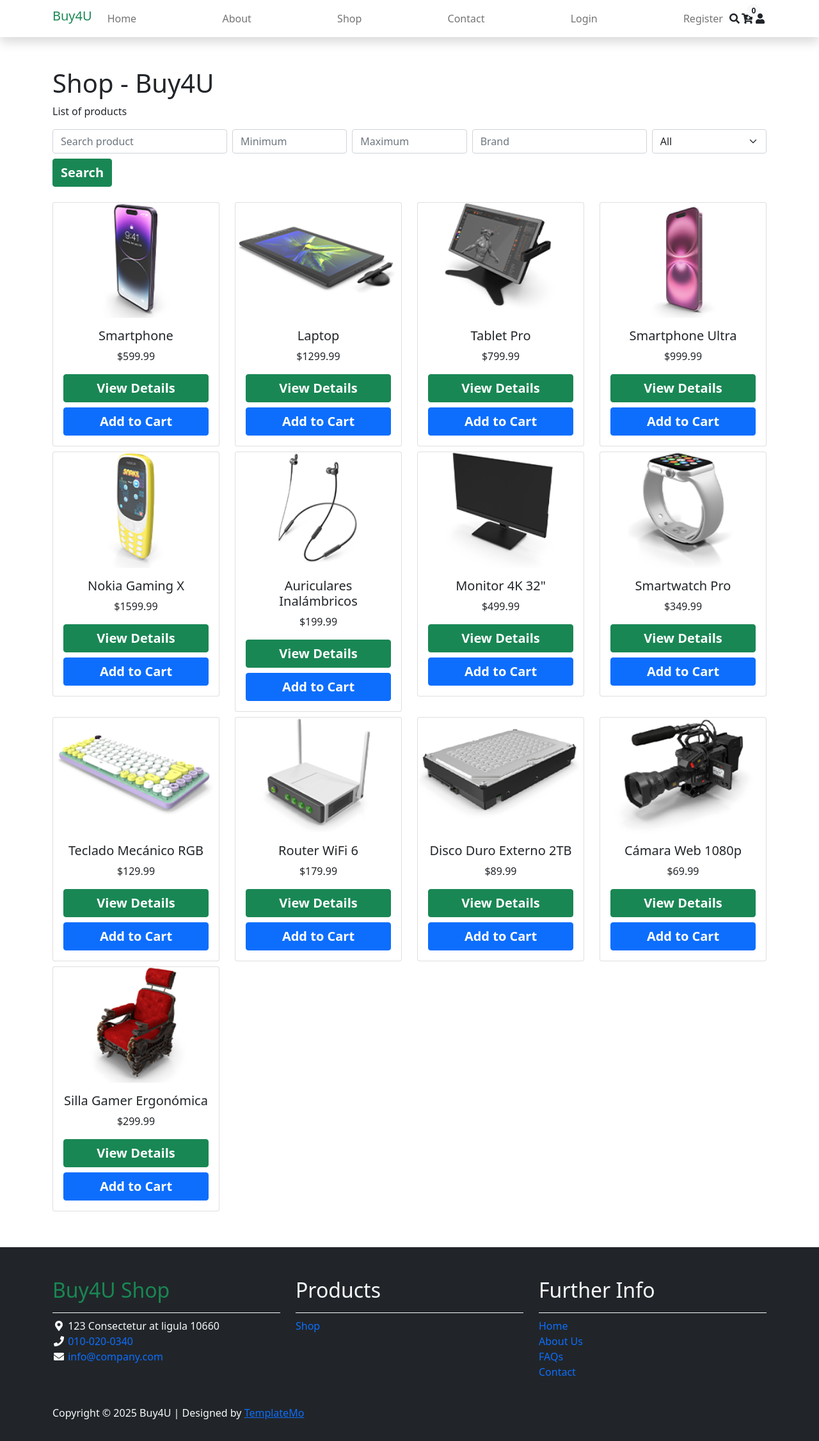
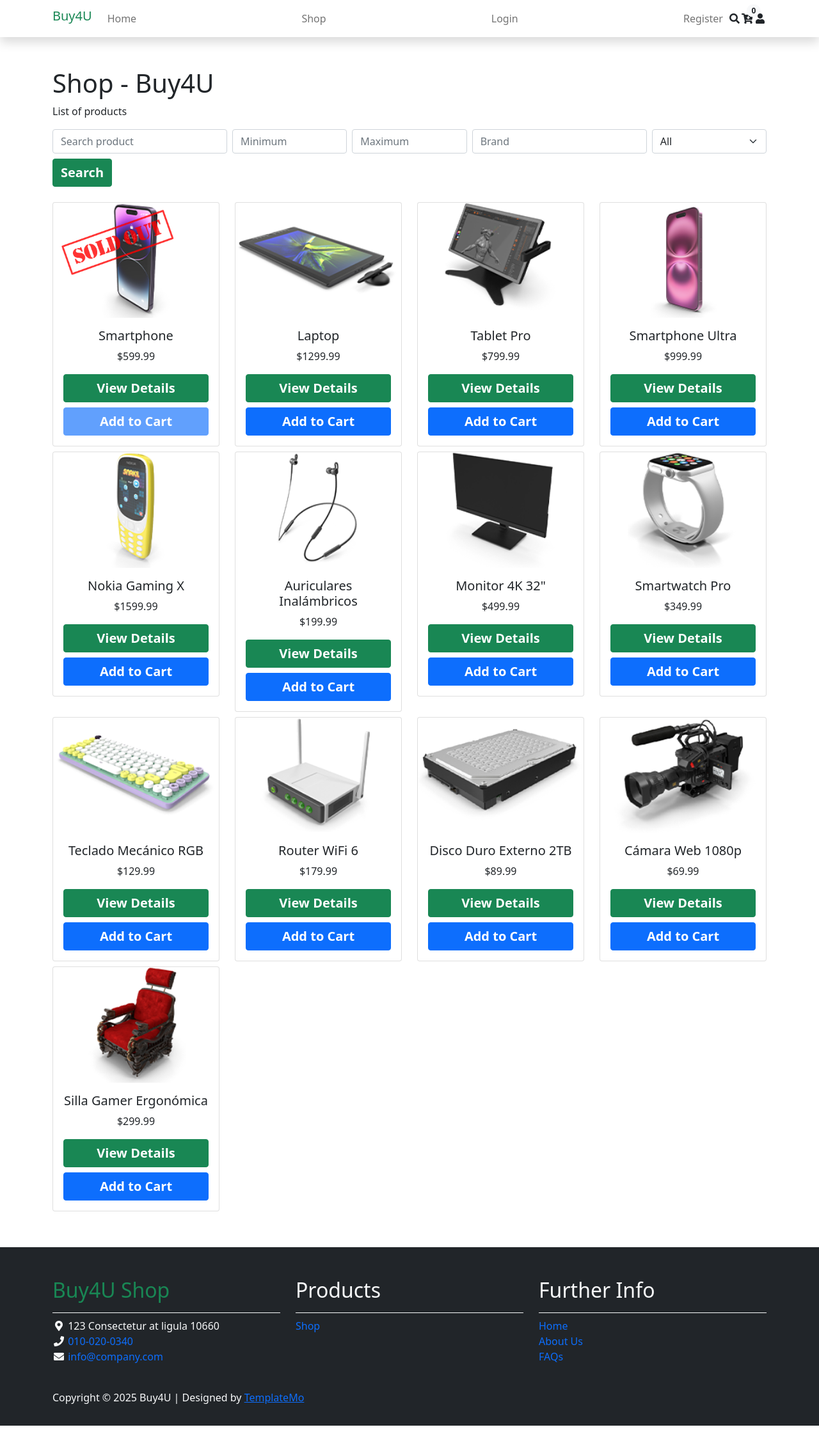
Before and after one commit to jennlope/Buy4U, a Django app: page /shop/ in a window 1280 px wide. Shown: the whole page at 64% size. After the commit the page ends 2229 px from the top, so only its background shows below. Run offline with Django 5.2, Linux system fonts and the light colour scheme; data comes from the database, SQL or seed files in the repository; both versions use the stored data as it was after the commit; some libraries are stand-ins or nearby versions.

Commit message:
Puliendo los últimos detalles de nuestro proyecto.

```diff
--- a/shop/templates/pages/base.html
+++ b/shop/templates/pages/base.html
@@ -34,13 +34,7 @@
                             <a class="nav-link" href="{% url 'home' %}">Home</a>
                         </li>
                         <li class="nav-item">
-                            <a class="nav-link" href="#">About</a>
-                        </li>
-                        <li class="nav-item">
                             <a class="nav-link" href="{% url 'shop' %}">Shop</a>
-                        </li>
-                        <li class="nav-item">
-                            <a class="nav-link" href="#">Contact</a>
                         </li>
                         {% if user.is_authenticated %}
                             <li class="nav-item">
@@ -128,7 +122,6 @@
                         <li><a class="text-decoration-none" href="{% url 'home' %}">Home</a></li>
                         <li><a class="text-decoration-none" href="#">About Us</a></li>
                         <li><a class="text-decoration-none" href="#">FAQs</a></li>
-                        <li><a class="text-decoration-none" href="#">Contact</a></li>
                     </ul>
                 </div>
 
--- a/shop/templates/pages/shop.html
+++ b/shop/templates/pages/shop.html
@@ -35,10 +35,20 @@
     </form>
 
     <div class="row">
-        {% for product in products %}
+    {% for product in products %}
     <div class="col-md-4 col-lg-3 mb-2">
-        <div class="card">
-            <img src="{{ product.image.url }}" class="card-img-top img-fluid" alt="{{ product.name }}">
+        <div class="card position-relative">
+            <div class="position-relative">
+                <img src="{{ product.image.url }}" class="card-img-top img-fluid" alt="{{ product.name }}">
+
+            <!-- Si el producto está agotado, mostrar "SOLD OUT" -->
+                {% if product.quantity == 0 %}
+                <div style="position: absolute; top: 1px; left: 2px; width: 200px; opacity: 0.8;">
+                    <img src="{% static 'img/sold-out.png' %}" alt="Sold Out" style="width: 100%;">
+                </div>
+                {% endif %}
+            </div>
+
             <div class="card-body text-center">
                 <h5 class="card-title">{{ product.name }}</h5>
                 <p class="card-text">${{ product.price }}</p>
@@ -47,7 +57,7 @@
                     <!-- Formulario para agregar al carrito -->
                     <form method="post" action="{% url 'add_cart' product.id %}">
                         {% csrf_token %}
-                        <button type="submit" class="btn btn-primary fw-bold fs-5 w-100">Add to Cart</button>
+                        <button type="submit" class="btn btn-primary fw-bold fs-5 w-100" {% if product.quantity == 0 %}disabled{% endif %}>Add to Cart</button>
                     </form>
                 </div>
             </div>
```
Also changed, not shown: orders/views.py (+24 -24 lines), shop/templates/cart/cart.html (+9 -0 lines), db.sqlite3, shop/static/img/sold-out.png (added).
